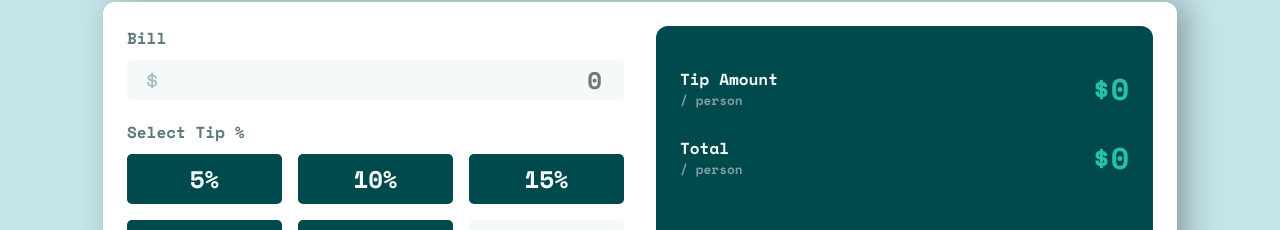
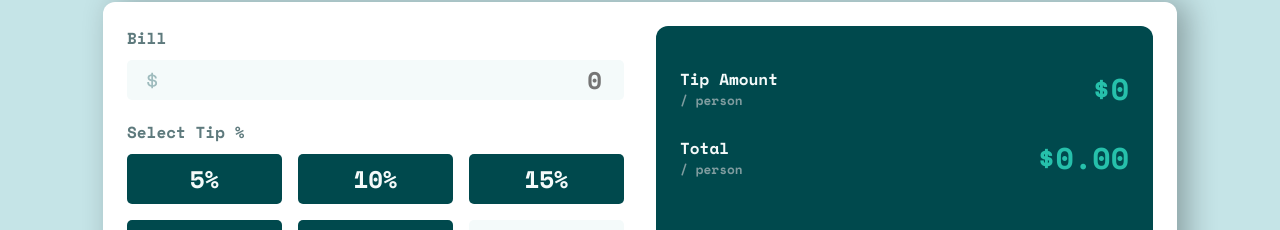
Before and after one commit to do-Va/FrontendMentor-tip-calculator-app-main, a React (Create React App) app: page / in a window 1280 px wide. Shown: the part 231-461 px from the top of the page. Built offline with nearby package versions, Linux system fonts and the light colour scheme.

Commit message:
Updated Result.js
Added toFixed method

```diff
--- a/src/components/Calculator/Result.js
+++ b/src/components/Calculator/Result.js
@@ -20,7 +20,7 @@ const Result = ({ tipAmount, total, resetState }) => {
             <h3>Total</h3>
             <p>/ person</p>
           </div>
-          <p className="price">${total}</p>
+          <p className="price">${total.toFixed(2)}</p>
         </div>
       </div>
       <button onClick={handleClick}>RESET</button>
```
